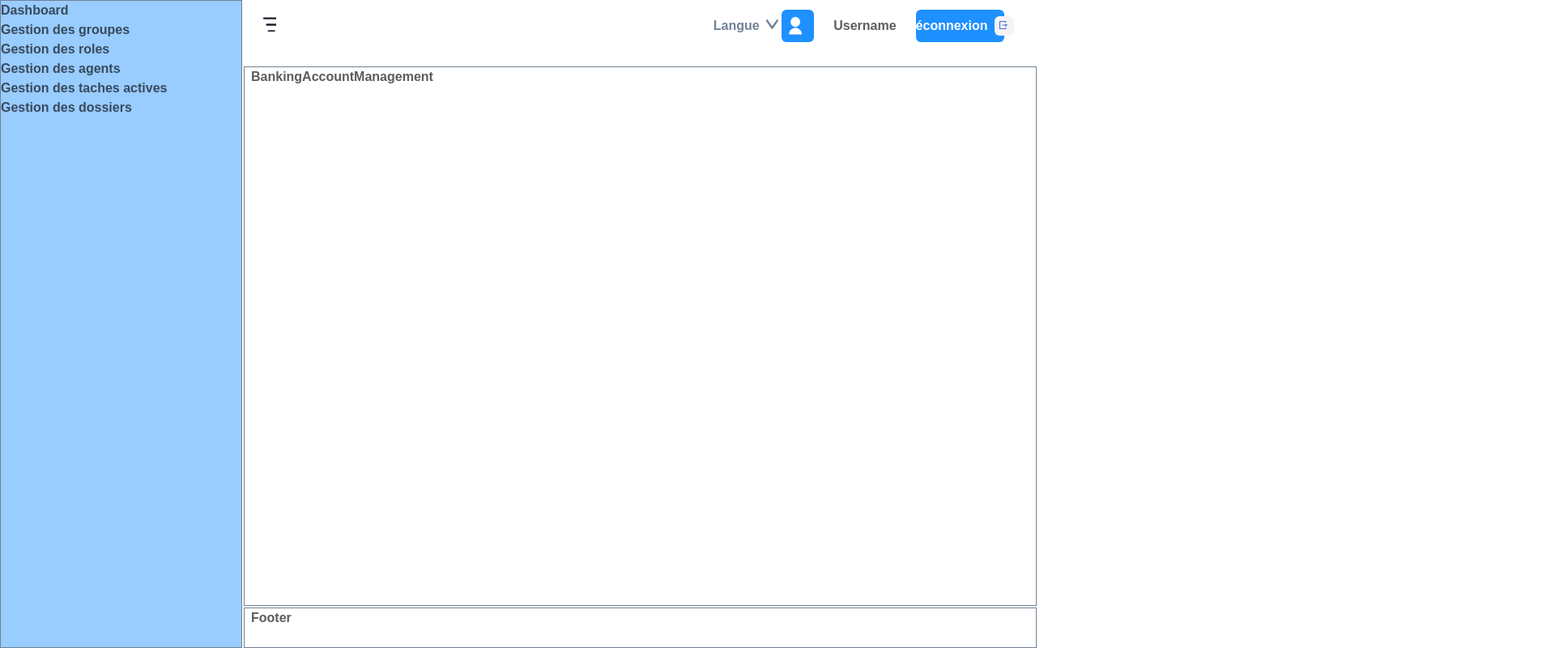
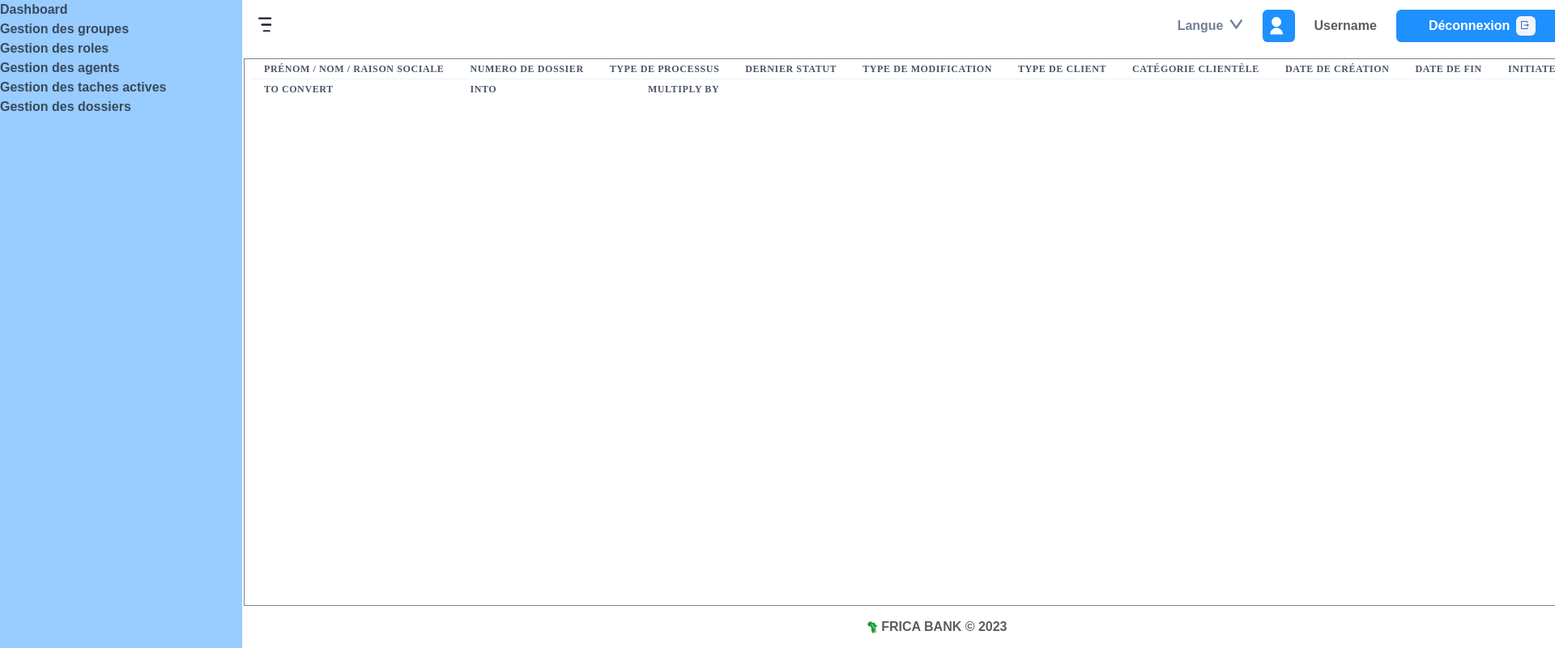
Before and after one commit to AfricaBank/front_end_officiel, a React (Vite) app: page /dossiers in a window 1280 px wide. Shown: the top 800 px of the page at 81% size, 1920 px wide, since content can reach past the window. Built offline with nearby package versions, Linux system fonts and the light colour scheme.

Commit message:
Ajout du composant footer

```diff
--- /dev/null
+++ b/src/Components/Footer.tsx
@@ -0,0 +1,12 @@
+import { Flex, Text, Image, Center } from "@chakra-ui/react";
+import logo1 from "../assets/logo/AfricaBank-013.png";
+export const Footer = () => {
+  return (
+    <Flex pt={3} ml="40%">
+      <Center>
+        <Image src={logo1} objectFit="cover" />
+        <Text>FRICA BANK © 2023</Text>
+      </Center>
+    </Flex>
+  );
+};
--- /dev/null
+++ b/src/Components/TableauComponent.tsx
@@ -0,0 +1,36 @@
+import { Table, Thead, Tr, Th, Tbody, Tfoot, Box } from "@chakra-ui/react";
+const TableauComponent = () => {
+  return (
+    <>
+      <Box>
+        <Table size="sm">
+          <Thead>
+            <Tr>
+              <Th whiteSpace="nowrap">Prénom / Nom / Raison Sociale</Th>
+              <Th whiteSpace="nowrap">Numero de dossier </Th>
+              <Th whiteSpace="nowrap">Type de processus </Th>
+              <Th whiteSpace="nowrap">Dernier Statut </Th>
+              <Th whiteSpace="nowrap">Type de modification </Th>
+              <Th whiteSpace="nowrap">Type de client </Th>
+              <Th whiteSpace="nowrap">Catégorie clientèle</Th>
+              <Th whiteSpace="nowrap">Date de création </Th>
+              <Th whiteSpace="nowrap">Date de fin </Th>
+              <Th whiteSpace="nowrap">Initiateur </Th>
+              <Th whiteSpace="nowrap">Code exploitant </Th>
+              <Th whiteSpace="nowrap">Actions </Th>
+            </Tr>
+          </Thead>
+          <Tbody></Tbody>
+          <Tfoot>
+            <Tr>
+              <Th>To convert</Th>
+              <Th>into</Th>
+              <Th isNumeric>multiply by</Th>
+            </Tr>
+          </Tfoot>
+        </Table>
+      </Box>
+    </>
+  );
+};
+export default TableauComponent;
--- a/src/customTheme/iconStyle.ts
+++ b/src/customTheme/iconStyle.ts
@@ -216,6 +216,12 @@ export const icons = {
         d:"M1.7319 0H17.6219C18.1704 0 18.6151 0.44772 18.6151 1V17C18.6151 17.5523 18.1704 18 17.6219 18H1.7319C1.18341 18 0.73877 17.5523 0.73877 17V1C0.73877 0.44772 1.18341 0 1.7319 0ZM2.72502 2V16H16.6288V2H2.72502ZM8.68379 9.792C7.80686 9.4062 7.1941 8.5252 7.1941 7.5C7.1941 6.11929 8.3057 5 9.67691 5C11.0481 5 12.1597 6.11929 12.1597 7.5C12.1597 8.5252 11.547 9.4062 10.67 9.792V13H8.68379V9.792Z",
 
     }),
+    Africa_bank_icon: createIcon({
+        displayName: 'disconnect-icon',
+        viewBox: '0 0 40',
+        d:"M1.7319 0H17.6219C18.1704 0 18.6151 0.44772 18.6151 1V17C18.6151 17.5523 18.1704 18 17.6219 18H1.7319C1.18341 18 0.73877 17.5523 0.73877 17V1C0.73877 0.44772 1.18341 0 1.7319 0ZM2.72502 2V16H16.6288V2H2.72502ZM8.68379 9.792C7.80686 9.4062 7.1941 8.5252 7.1941 7.5C7.1941 6.11929 8.3057 5 9.67691 5C11.0481 5 12.1597 6.11929 12.1597 7.5C12.1597 8.5252 11.547 9.4062 10.67 9.792V13H8.68379V9.792Z",
+
+    }),
 
 
 
--- a/src/layout/RootLayout.tsx
+++ b/src/layout/RootLayout.tsx
@@ -3,35 +3,31 @@ import { SidebarMenu } from "../Components/SidebarMenu";
 import { Outlet } from "react-router-dom";
 import { Header } from "../Components/Header";
 import { colors } from "../customTheme/colorTheme";
+import { Footer } from "../Components/Footer";
 export const RootLayout = () => {
   return (
     <Grid
       templateAreas={`"nav header"
                   "nav main"
                   "nav footer"`}
-      gridTemplateRows={"80px 1fr 50px"}
+      gridTemplateRows={"70px 1fr 50px"}
       gridTemplateColumns={"299px 1fr"}
       h="100vh"
       gap="0.5"
       color="blackAlpha.700"
       fontWeight="bold"
     >
-      <GridItem pl="2" area={"header"}>
+      <GridItem pl="2px" area={"header"}>
         <Header />
       </GridItem>
-      <GridItem
-        border="1px"
-        borderColor="gray.500"
-        area={"nav"}
-        bg={colors.primary.doggerBlueBlue[101]}
-      >
+      <GridItem area={"nav"} bg={colors.primary.doggerBlueBlue[101]}>
         <SidebarMenu />
       </GridItem>
-      <GridItem pl="2" border="1px" borderColor="gray.500" area={"main"}>
+      <GridItem  pl="2" border="1px" borderColor="gray.500" area={"main"}>
         <Outlet />
       </GridItem>
-      <GridItem pl="2" border="1px" borderColor="gray.500" area={"footer"}>
-        Footer
+      <GridItem pl="2" area={"footer"}>
+        <Footer />
       </GridItem>
     </Grid>
   );
--- a/src/pages/BankingAccountManagement.tsx
+++ b/src/pages/BankingAccountManagement.tsx
@@ -1,3 +1,8 @@
+import TableauComponent from "../Components/TableauComponent";
 export const BankingAccountManagement = () => {
-  return <div>BankingAccountManagement</div>;
+  return (
+    <>
+      <TableauComponent />
+    </>
+  );
 };
```
Also changed, not shown: src/assets/logo/AfricaBank-013.png (added).
